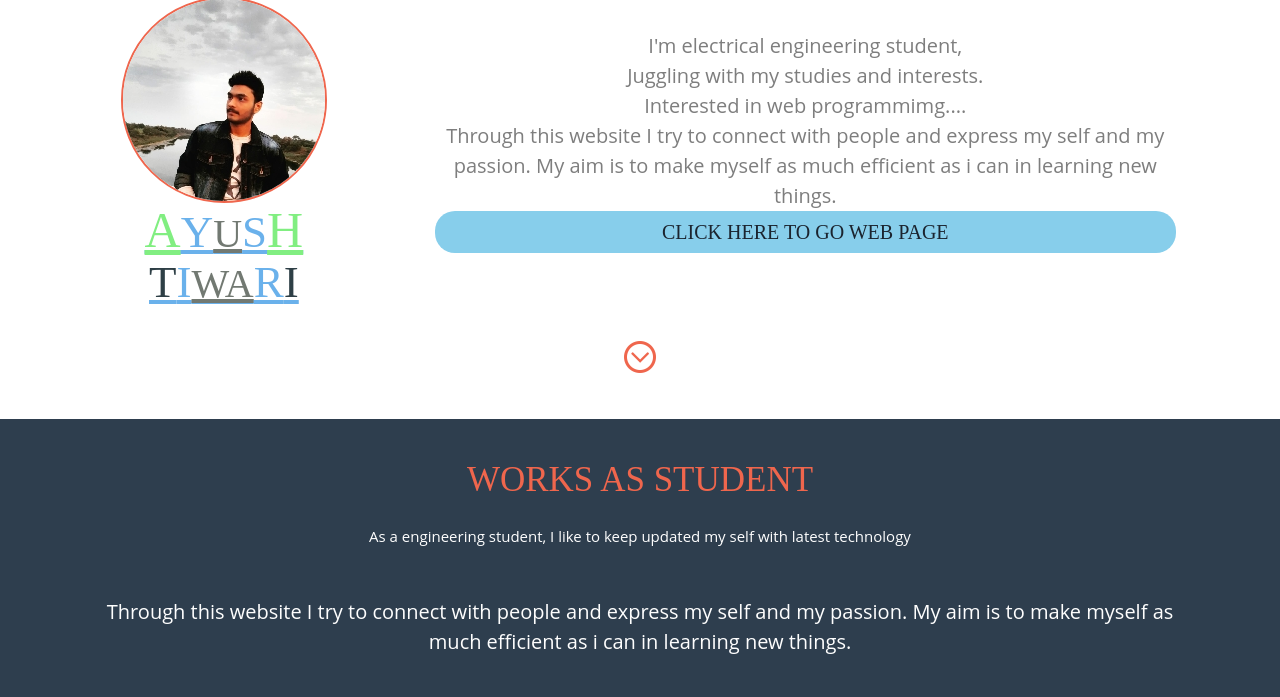
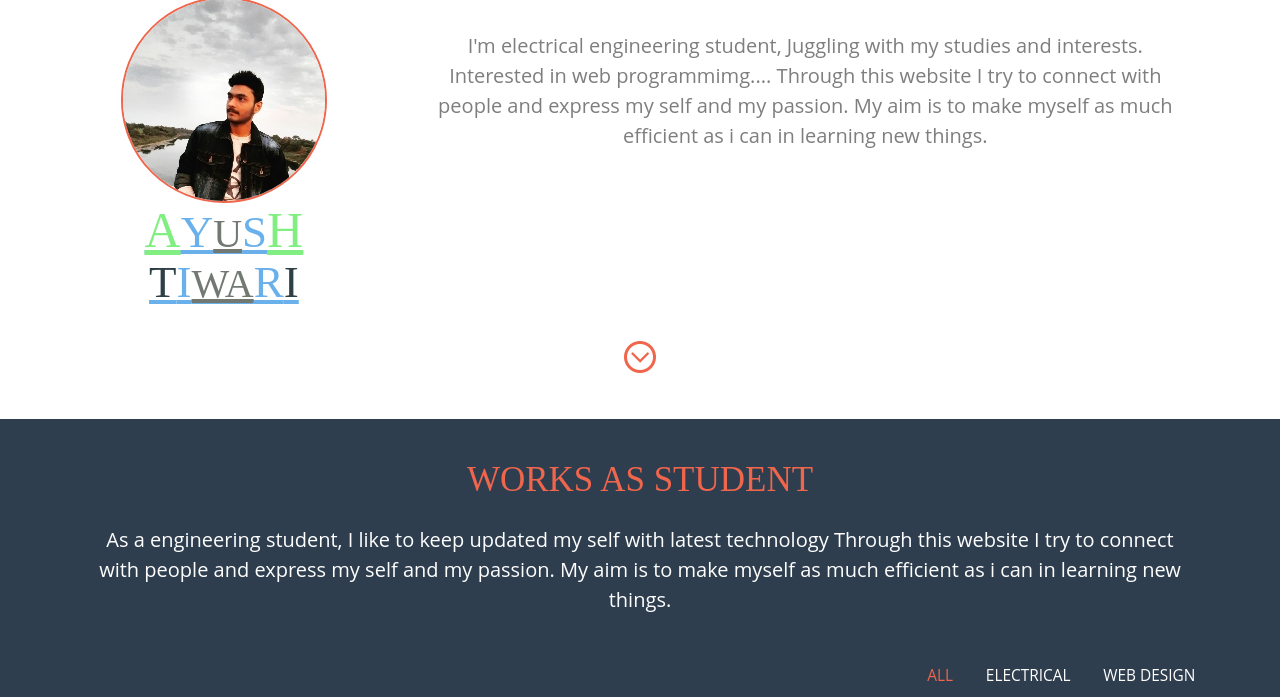
Before and after one commit to AyushhTiwari/AyushhTiwari.github.io, a plain HTML site: page index.html in a window 1280 px wide. Shown: the part 634-1331 px from the top of the page. Drawn offline with Linux system fonts and the light colour scheme.

Commit message:
Update index.html

```diff
--- a/index.html
+++ b/index.html
@@ -97,12 +97,11 @@ Smartphone Compatible web template, free webdesigns for Nokia, Samsung, LG, Sony
 			<h3 id="foo"><span id="T">T</span>I<span id="U">WA</span>R<span id="T">I</span></h3>
 		     </div>
 			<div class="about-text">
-			    <p id="par">I'm electrical engineering student,</p>
-				<p id="par"> Juggling with my studies and interests.</p>
-				<p id="par"> Interested in web programmimg....</p>
-				<p id="par">Through this website I try to connect with people and express my self and my passion.
+				<p id="par">I'm electrical engineering student,
+					Juggling with my studies and interests.
+					Interested in web programmimg....
+					Through this website I try to connect with people and express my self and my passion.
 					My aim is to make myself as much efficient as i can in learning new things.</p>
-				<h3 id="AT">	 <span><a href="browser.html"> Click here to go Web page</a></span></h3>
 			</div>
 			<div class="clearfix"></div>
 			</div>
@@ -116,8 +115,8 @@ Smartphone Compatible web template, free webdesigns for Nokia, Samsung, LG, Sony
 	<div class="works-section" id="work" id="work">
 	   <div class="works-header">
 			<h3>works As Student</h3>
-				<p>As a engineering student, I like to keep updated my self with latest technology </p>
-				<p id="par">Through this website I try to connect with people and express my self and my passion.
+				<p id="par">As a engineering student, I like to keep updated my self with latest technology
+					Through this website I try to connect with people and express my self and my passion.
 					My aim is to make myself as much efficient as i can in learning new things.</p>
 
 
```
